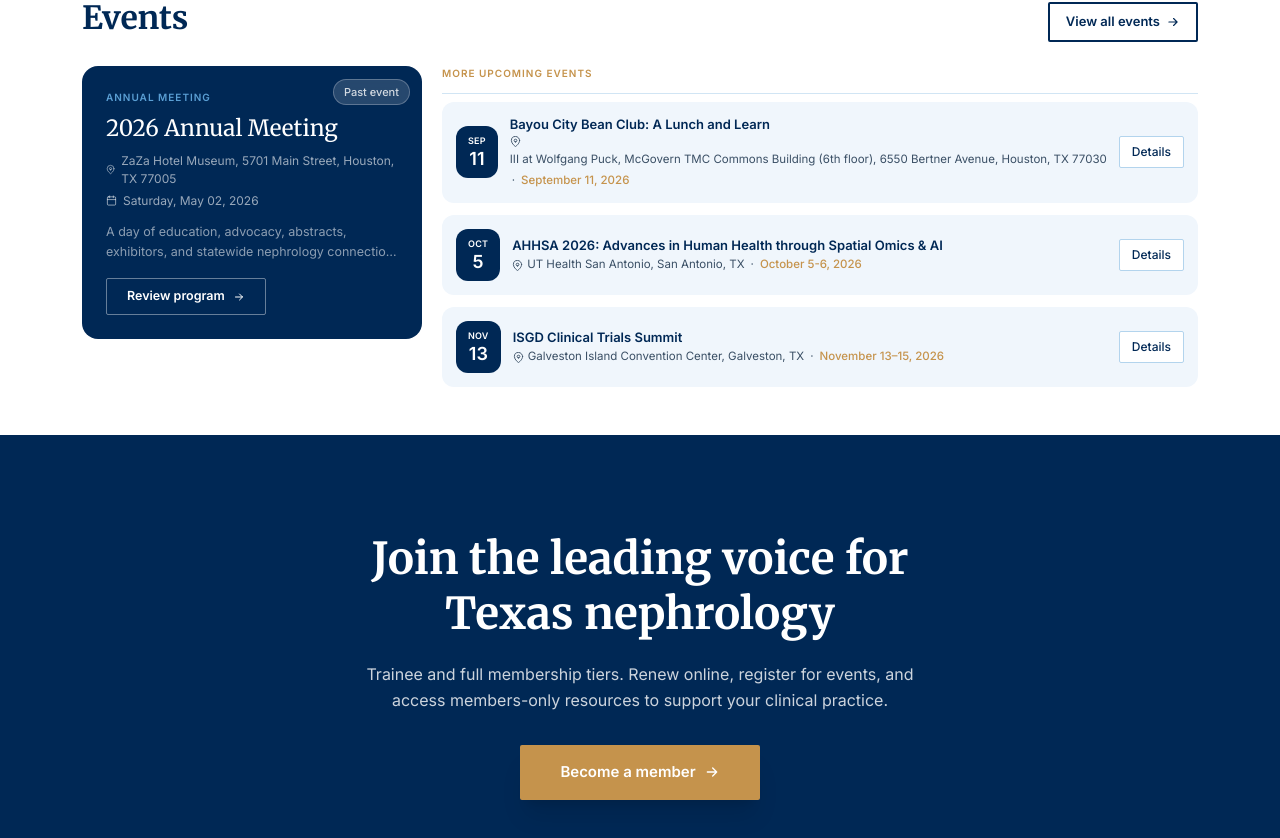
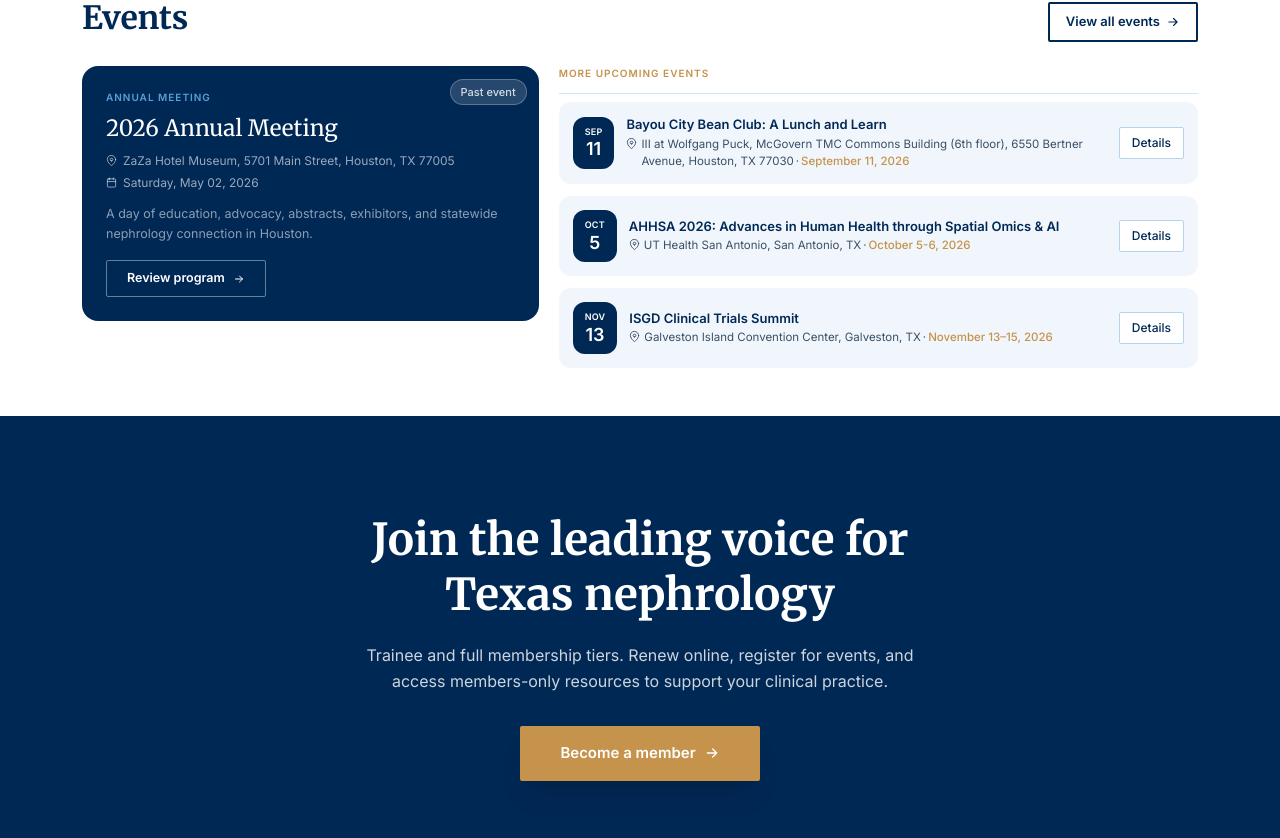
Before and after one commit to kibrus/texas-society-nephrology, a Next.js app: page / in a window 1280 px wide. Shown: the part 1725-2563 px from the top of the page. Built offline with nearby package versions, Linux system fonts and the light colour scheme.

Commit message:
Wrap upcoming-event location and date to two lines

```diff
--- a/components/home/sections.tsx
+++ b/components/home/sections.tsx
@@ -278,9 +278,14 @@ export function EventsPreview({ events }: { events: EventItem[] }) {
                         <h4 className="font-semibold text-heritage-navy text-[13px] leading-snug">
                           {ev.title}
                         </h4>
-                        <div className="flex items-center gap-1 mt-0.5 flex-wrap text-[11.5px] text-txsn-slate">
-                          <Icon name={ev.location === "Online" ? "video" : "pin"} size={11} />
-                          <span className="truncate">{ev.location}</span>
+                        <div className="flex items-start gap-1 mt-0.5 text-[11.5px] text-txsn-slate">
+                          <Icon
+                            name={ev.location === "Online" ? "video" : "pin"}
+                            size={11}
+                            className="mt-0.5 flex-shrink-0"
+                          />
+                          <span>
+                            {ev.location}
                             {(ev.dateLabel || !ev.hidePricing) && <span className="mx-0.5">·</span>}
                             {ev.dateLabel ? (
                               <span className="text-amber-accent font-medium">{ev.dateLabel}</span>
@@ -289,6 +294,7 @@ export function EventsPreview({ events }: { events: EventItem[] }) {
                                 {ev.isFree ? "Free" : "Paid"}
                               </span>
                             ) : null}
+                          </span>
                         </div>
                       </div>
                       <Link
```
Lines whose indentation alone changed are shown as unchanged.
